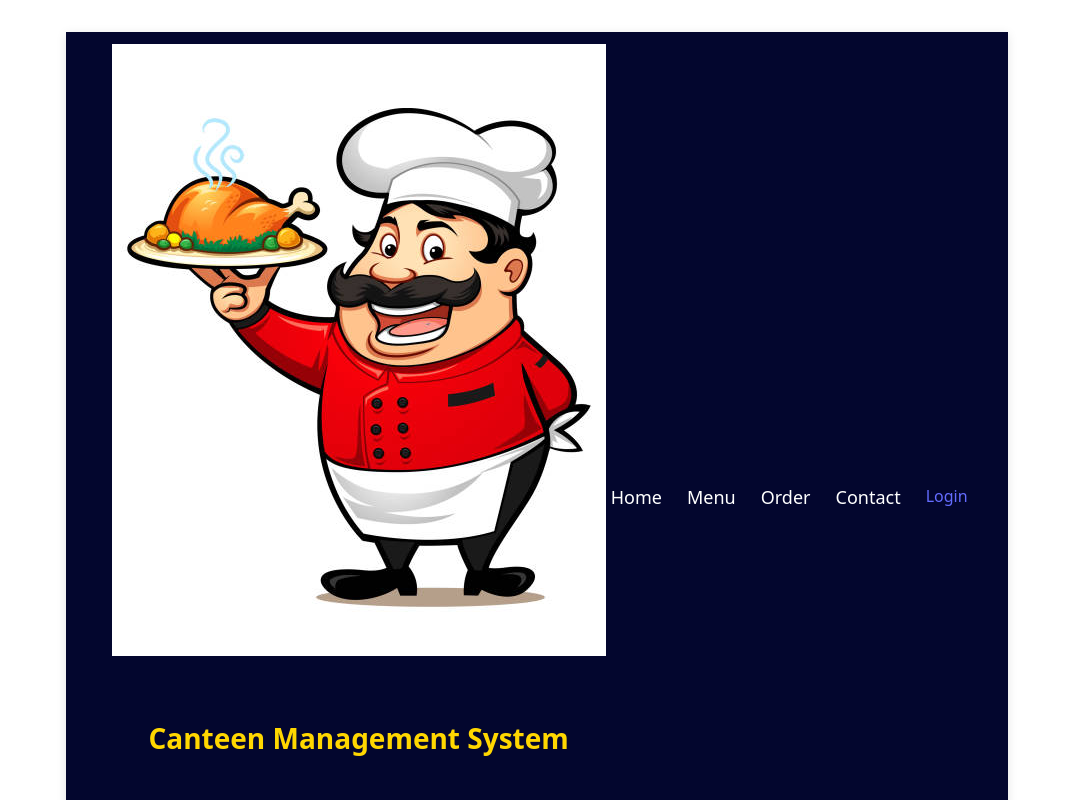
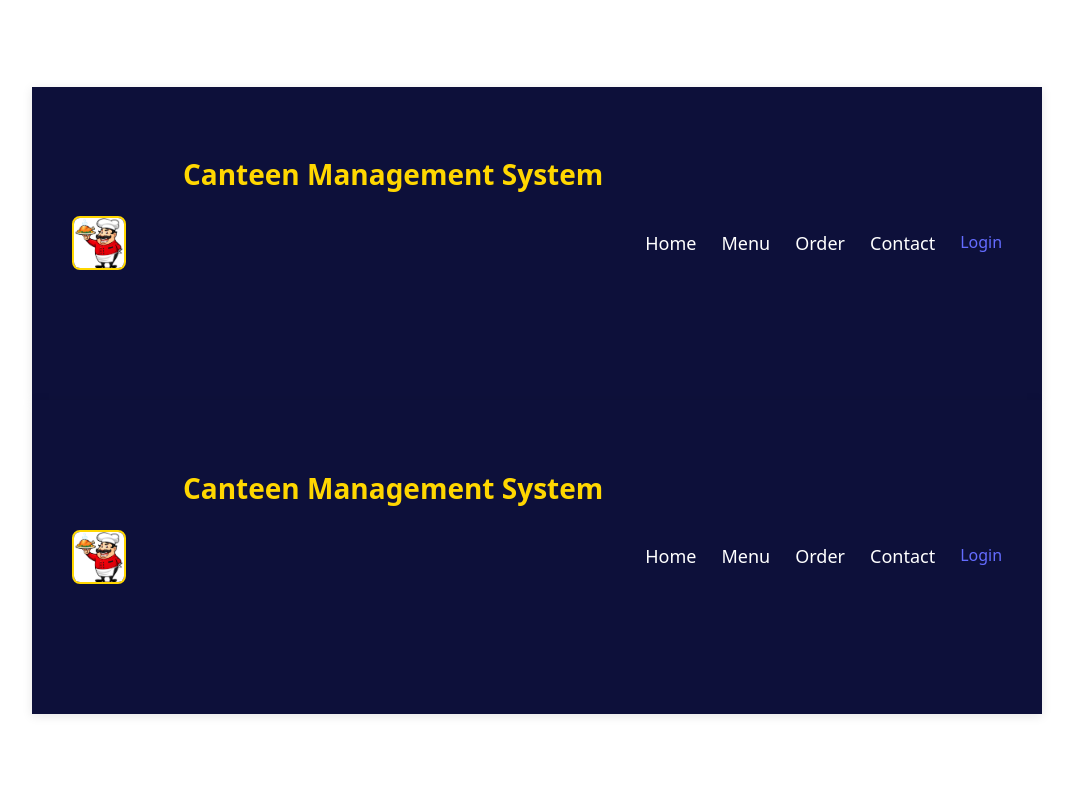
Before and after one commit to shahhimanshi70-coder/OCMS2, a React (Vite) app in the folder canteen/: page /Navbar in a window 1280 px wide. Shown: the top 800 px of the page, without its empty margins (103-1176 px from the left). Built offline with nearby package versions, Linux system fonts and the light colour scheme.

Commit message:
Update Navbar.css

```diff
--- a/canteen/src/Components/Navbar.css
+++ b/canteen/src/Components/Navbar.css
@@ -1,12 +1,28 @@
 /* Navbar Container */
 .navbar {
-  background-color: #03062e; /* Deep Blue background */
+  background-color: #0d103a; /* Deep Blue background */
   padding: 12px 40px;
   display: flex;
   justify-content: space-between;
   align-items: center;
   color: white; /* Text color */
   box-shadow: 0 2px 10px rgba(0,0,0,0.1);
+}
+
+/* Logo Container */
+.logo-container {
+  display: flex;
+  align-items: center;
+  gap: 15px;
+}
+
+/* Logo Image */
+.logo-img {
+  width: 50px;
+  height: 50px;
+  object-fit: cover;
+  border-radius: 8px;
+  border: 2px solid #FFD700;
 }
 
 /* Logo */
```
